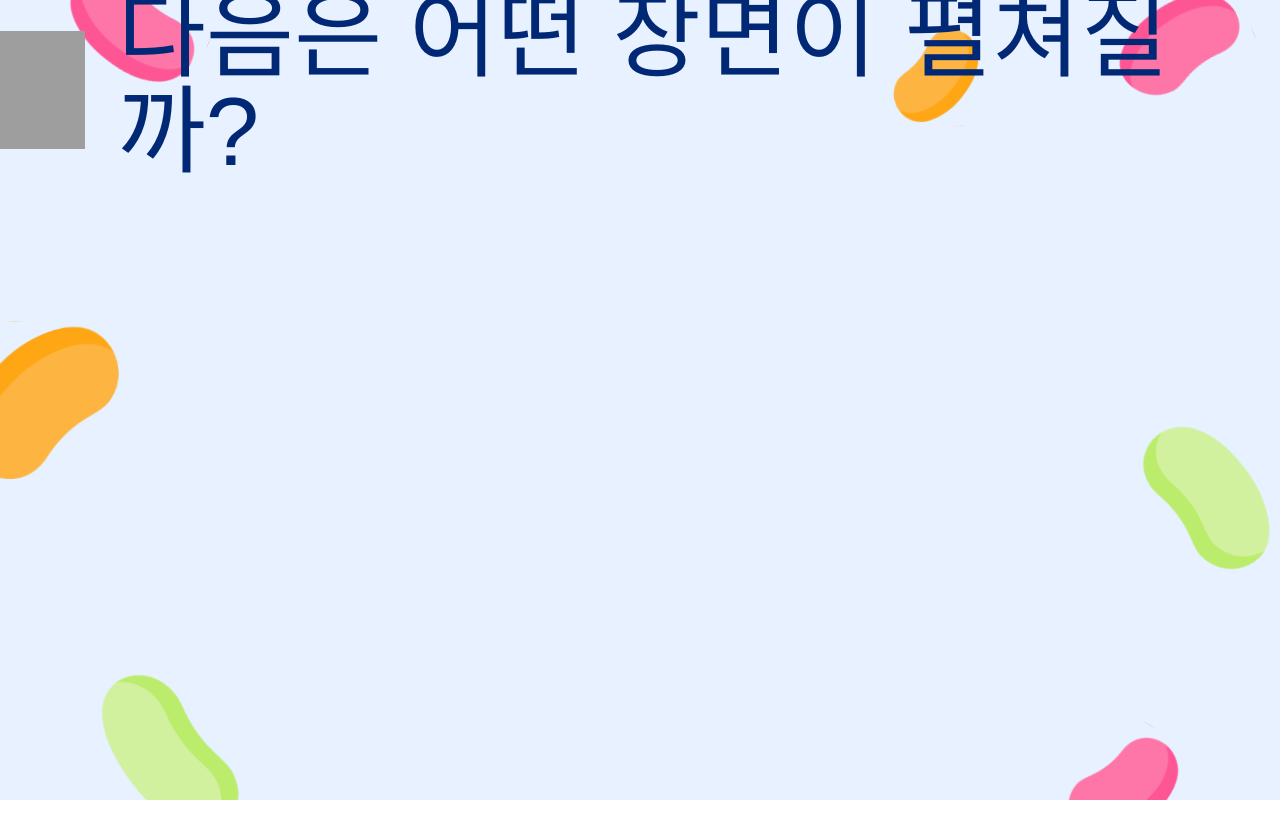
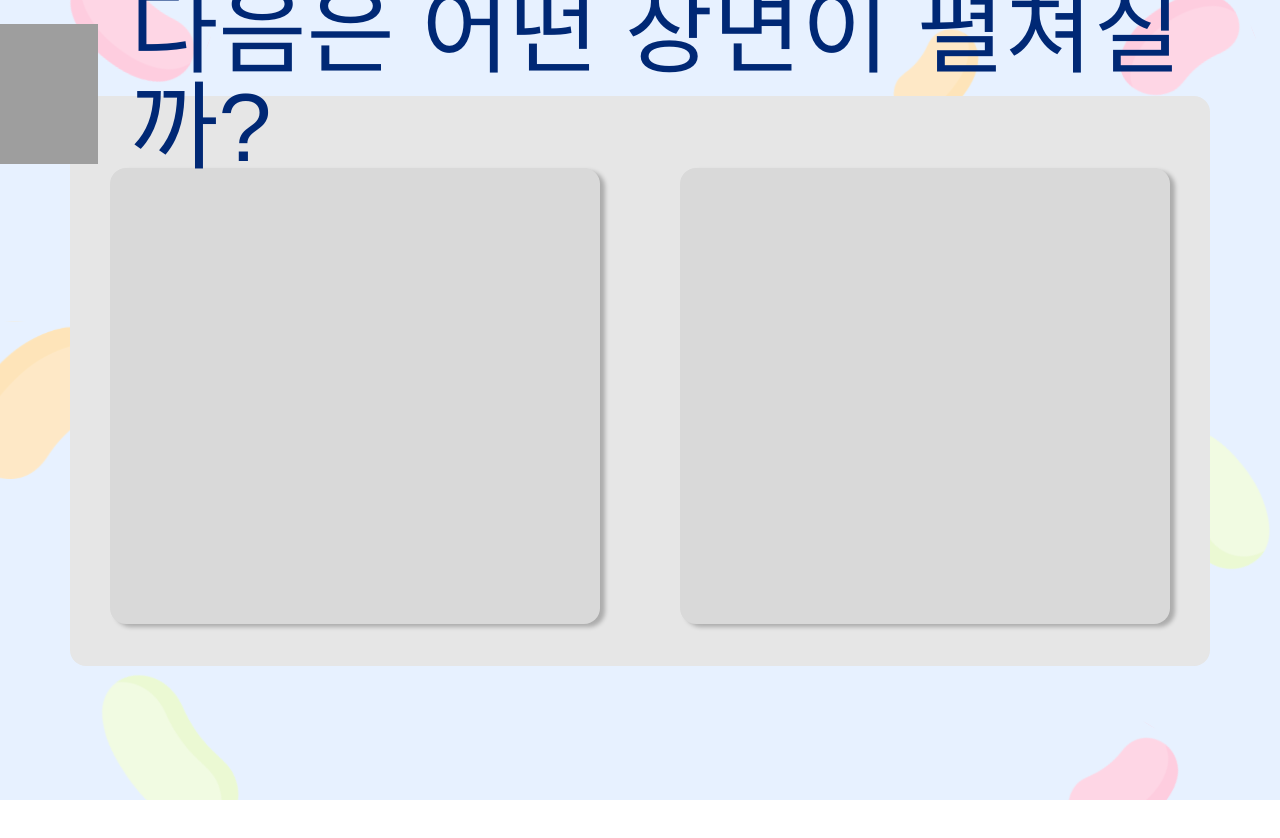
Before and after one commit to 2023-Winter-Bootcamp-Team-I/frontend, a React app: page /storychoicemodal in a window 1280 px wide. Shown: the top 838 px of the page. Before the commit the page ends 800 px from the top, so only its background shows below. Built offline with nearby package versions, Linux system fonts and the light colour scheme; grey boxes are pictures that could not be loaded; the HTML template or start-up script is replaced by a standard one; a web font is replaced by a local one.

Commit message:
chore: 스토리 선택 모달 수정

```diff
--- a/src/pages/StoryChoiceModal.tsx
+++ b/src/pages/StoryChoiceModal.tsx
@@ -3,21 +3,21 @@ import Robot from '@/assets/image/StoryChoice/Robot.svg';
 const StoryChoiceModal = () => {
   return (
     // 배경 뿌옇게
-    <div className="flex flex-col bg-white bg-opacity-70 w-screen h-screen z-10">
-      <div className=" flex flex-col mx-auto my-0 w-[75rem] z-5">
+    <div className="flex flex-col bg-white bg-opacity-70 w-screen h-screen relative z-10">
+      <div className=" flex flex-col mx-auto my-0 w-[75rem] relative z-20">
         {/* 로봇 이미지 + 멘트  */}
-        <div className="flex flex-row justify-center items-center gap-8 -ml-28 -mt-3 z-50">
-          <img src={Robot} className="w-[12%] mt-3 z-40"></img>
-          <div className="font-dongle font-medium text-8xl text-[#002875] z-20">다음은 어떤 장면이 펼쳐질까?</div>
+        <div className="flex flex-row justify-center items-center gap-8 -ml-32 z-50">
+          <img src={Robot} className="w-[14%] mt-3 z-40"></img>
+          <div className="font-dongle font-medium text-8xl -mt-4 text-[#002875] z-20">다음은 어떤 장면이 펼쳐질까?</div>
         </div>
         {/* 박스 3개 */}
-        <div className="flex flex-row justify-center h-full pb-10 z-20">
+        <div className="flex flex-row justify-center h-[800px] pb-10 z-20">
           {/* 큰 박스 */}
-          <div className=" w-[95%] h-[75%] -mt-12 bg-[#E6E6E6] rounded-2xl  flex flex-row justify-center z-20">
+          <div className=" w-[95%] h-[75%] -mt-20 bg-[#E6E6E6] rounded-2xl  flex flex-row justify-center z-20">
             {/* 왼쪽 박스 */}
-            <div className="w-2/4 h-[85%]  mt-12 ml-10 mr-10  bg-[#D9D9D9] shadow-[5px_3px_4px_0_rgba(0,0,0,0.25)]  rounded-2xl  z-30"></div>
+            <div className="w-2/4 h-[80%]  mt-[4.5rem] ml-10 mr-10  bg-[#D9D9D9] shadow-[5px_3px_4px_0_rgba(0,0,0,0.25)]  rounded-2xl  z-30"></div>
             {/* 오른쪽 박스 */}
-            <div className="w-2/4 h-[85%] mt-12 ml-10 mr-10 bg-[#D9D9D9] shadow-[5px_3px_4px_0_rgba(0,0,0,0.25)] rounded-2xl  z-30"></div>
+            <div className="w-2/4 h-[80%] mt-[4.5rem] ml-10 mr-10 bg-[#D9D9D9] shadow-[5px_3px_4px_0_rgba(0,0,0,0.25)] rounded-2xl  z-30"></div>
           </div>
         </div>
       </div>
```
